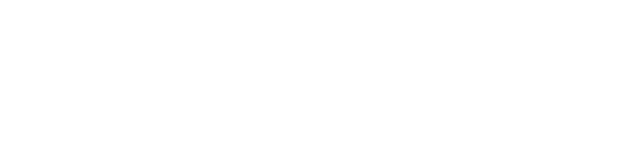
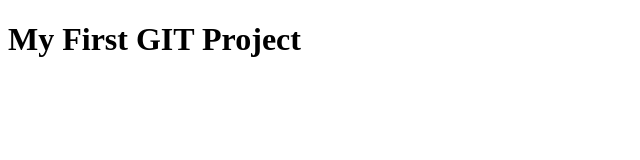
Before and after one commit to michaelmagdyyy/DynamicCo, a plain HTML site: page index.html in a window 1280 px wide. Shown: the whole page, without its empty margins (0-640 px from the left). Drawn offline with Linux system fonts and the light colour scheme.

Commit message:
Update index.html
<h1>My First GIT Project</h1>

```diff
--- a/index.html
+++ b/index.html
@@ -7,6 +7,6 @@
     <title>Document</title>
 </head>
 <body>
-
+  <h1>My First GIT Project</h1>
 </body>
 </html>
```
